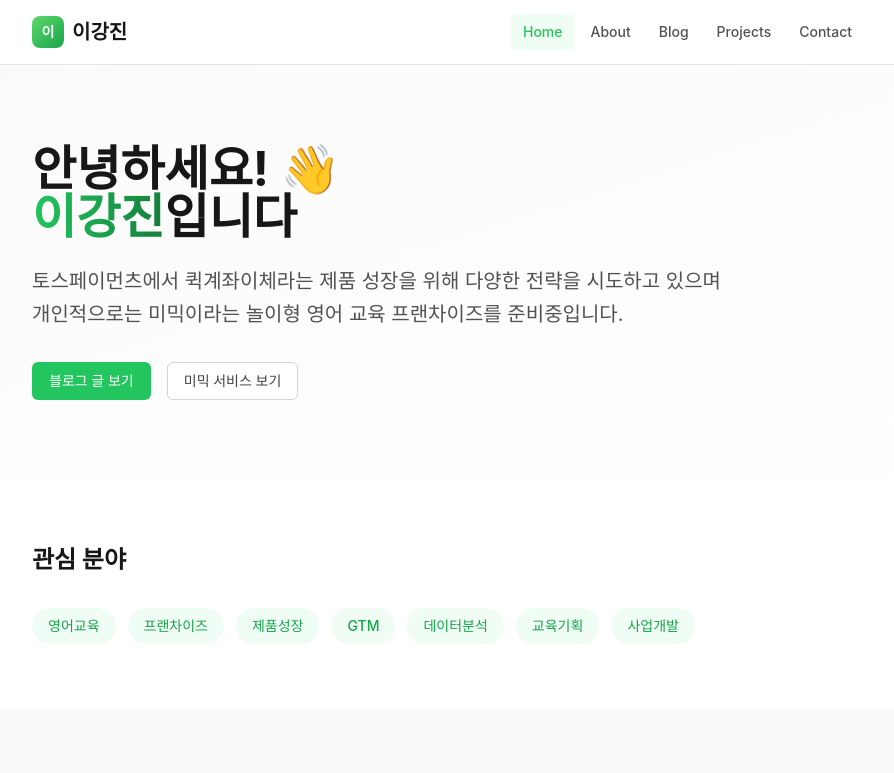
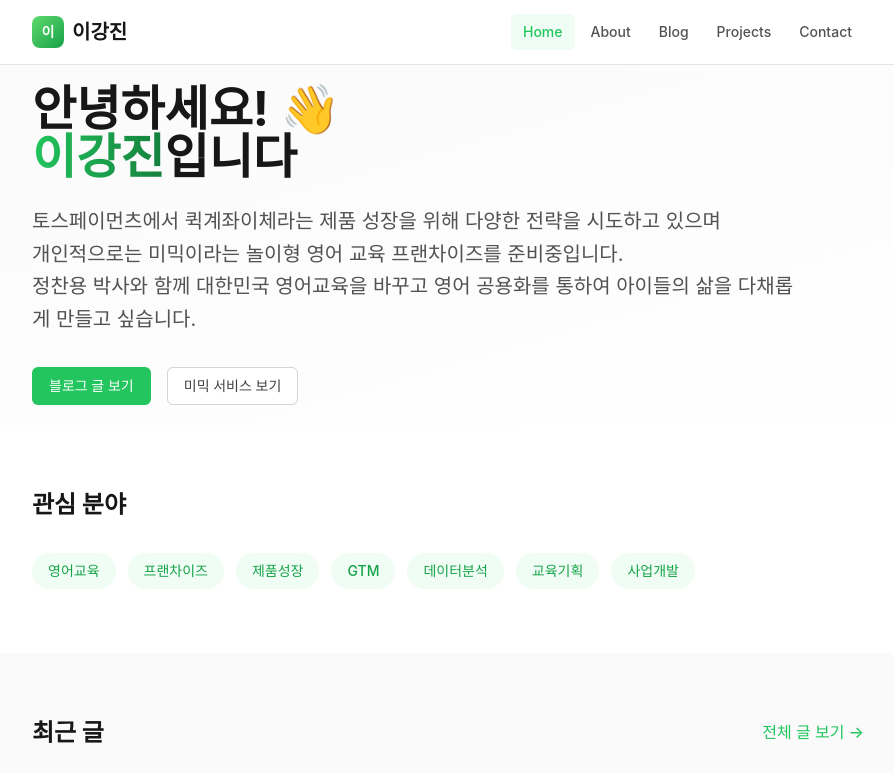
Before and after one commit to Wakeupjin/wakeupjin.github.io, a Next.js app: page / in a window 1280 px wide. Shown: the top 773 px of the page, without its empty margins (192-1086 px from the left). Built offline with nearby package versions, Linux system fonts and the light colour scheme.

Commit message:
Add GitHub Pages deployment configuration

```diff
--- a/next.config.js
+++ b/next.config.js
@@ -5,8 +5,8 @@ const nextConfig = {
   images: {
     unoptimized: true
   },
-  assetPrefix: process.env.NODE_ENV === 'production' ? '/wakeupjin.github.io' : '',
-  basePath: process.env.NODE_ENV === 'production' ? '/wakeupjin.github.io' : '',
+  assetPrefix: '/wakeupjin.github.io',
+  basePath: '/wakeupjin.github.io'
 }
 
 module.exports = nextConfig
--- a/pages/blog/[id].tsx
+++ b/pages/blog/[id].tsx
@@ -232,7 +232,6 @@ export const getStaticProps: GetStaticProps = async ({ params }) => {
       post,
       relatedPosts,
     },
-    revalidate: 3600,
   };
 };
 
--- a/pages/index.tsx
+++ b/pages/index.tsx
@@ -37,7 +37,7 @@ const HomePage = () => {
   return (
     <Layout>
       {/* Hero Section */}
-      <section className="py-20 bg-gradient-to-br from-gray-50 to-white">
+      <section className="py-5 bg-gradient-to-br from-gray-50 to-white">
         <div className="container-custom">
           <div className="max-w-3xl">
             <h1 className="text-4xl md:text-5xl font-bold text-gray-900 mb-6">
@@ -46,8 +46,10 @@ const HomePage = () => {
             </h1>
             <p className="text-xl text-gray-600 mb-8 leading-relaxed">
 
-              토스페이먼츠에서 퀵계좌이체라는 제품 성장을 위해 다양한 전략을 시도하고 있으며 <br />
+              토스페이먼츠에서 퀵계좌이체라는 제품 성장을 위해 다양한 전략을 시도하고 있으며<br />
               개인적으로는 미믹이라는 놀이형 영어 교육 프랜차이즈를 준비중입니다.
+              <br />
+              정찬용 박사와 함께 대한민국 영어교육을 바꾸고 영어 공용화를 통하여 아이들의 삶을 다채롭게 만들고 싶습니다.
             </p>
             <div className="flex flex-col sm:flex-row gap-4">
               <Link href="/blog" className="btn-primary">
```
